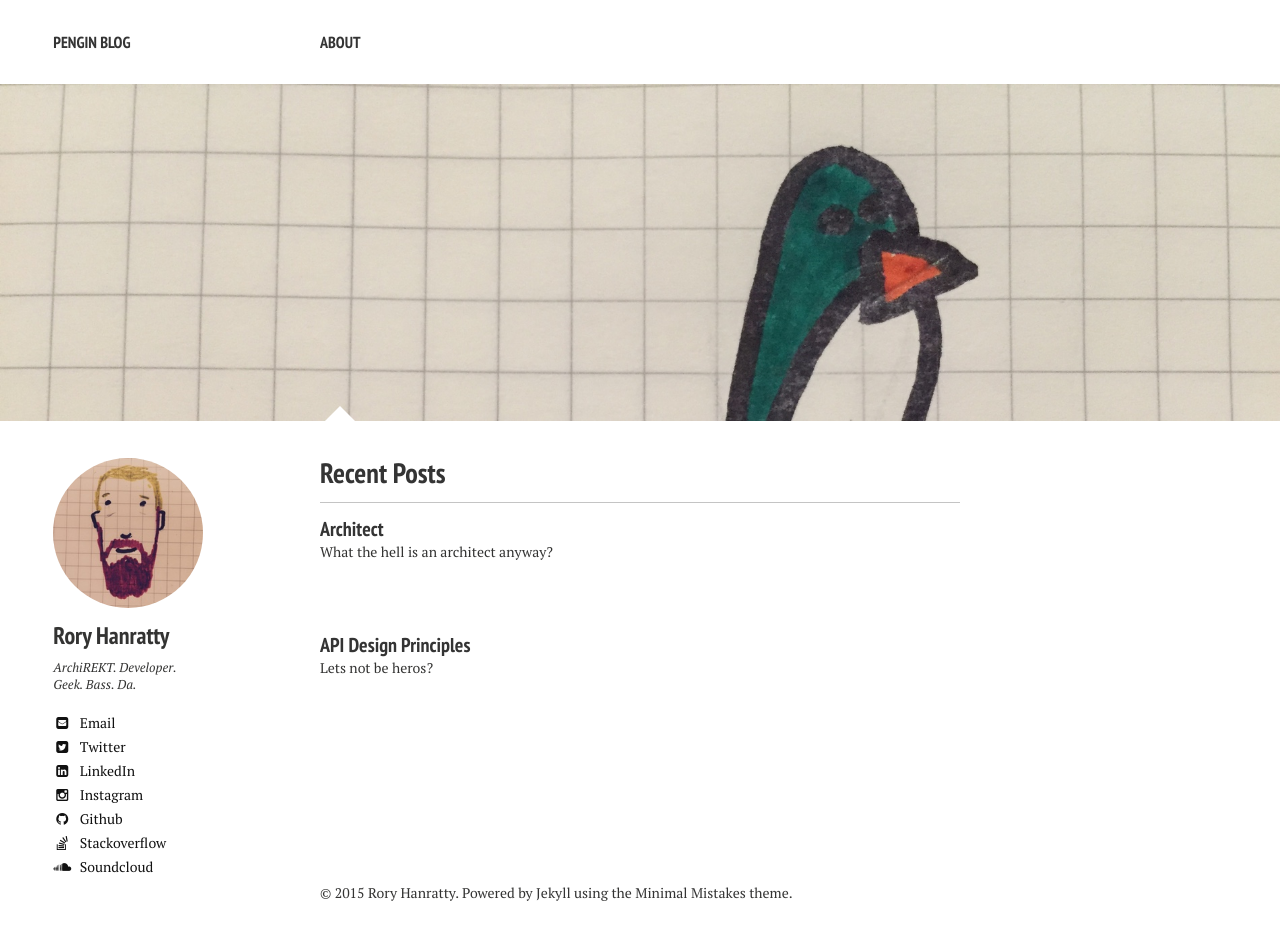
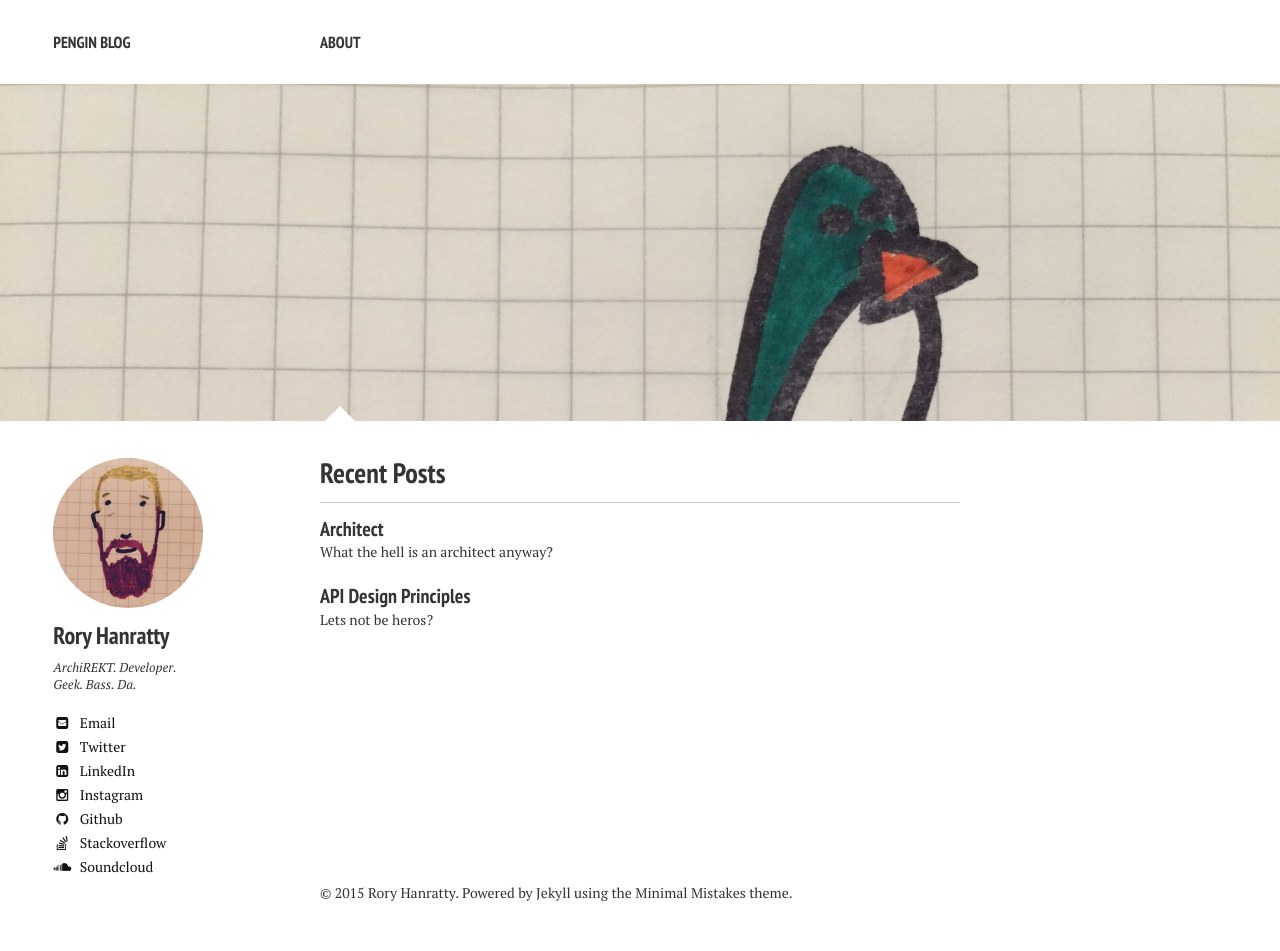
Before and after one commit to Rory80Hz/rory80hz.github.io, a Jekyll site: the page built from index.md, in a window 1280 px wide. Built offline with Jekyll 4.4.1, drawn with Linux system fonts in a browser that asks for light colours; nearby versions of some CDN libraries.

Commit message:
Try fix scss

```diff
--- a/_sass/typography.scss
+++ b/_sass/typography.scss
@@ -131,12 +131,12 @@ blockquote {
    ========================================================================== */
 
 p {
-	margin: 0 0 $margin-bottom-var;
+	margin: 0 0 $indent-var;
 	// sibling indentation
   @if $paragraph-indent == true {
     & + p {
 			text-indent: $indent-var;
-			margin-top: -($margin-bottom-var);
+			margin-top: -($indent-var);
 		}
 	}
 }
```
